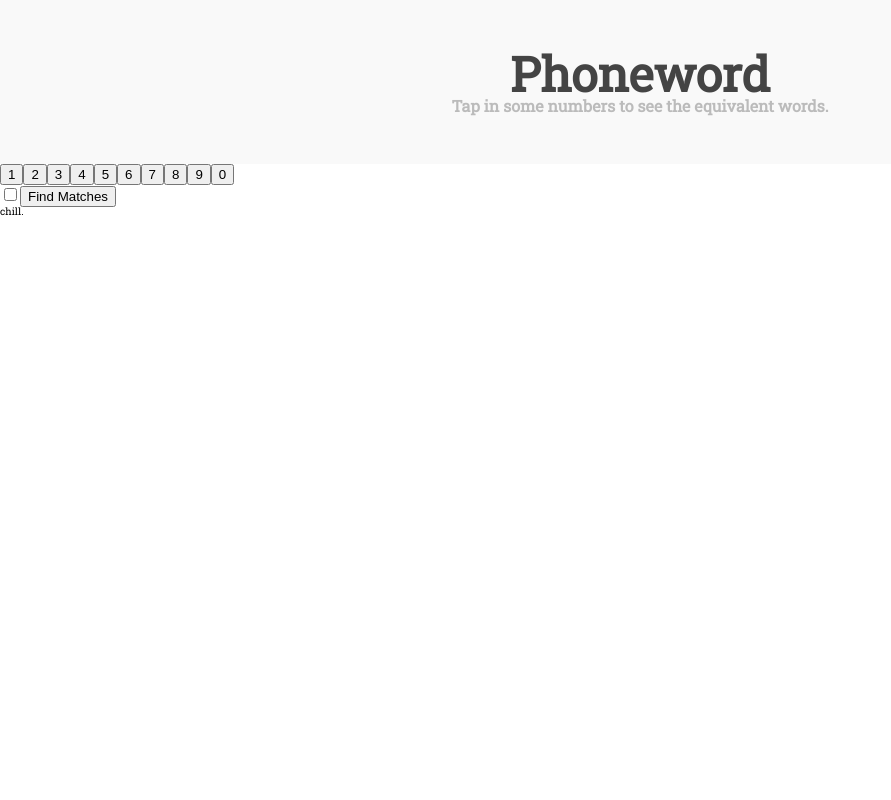
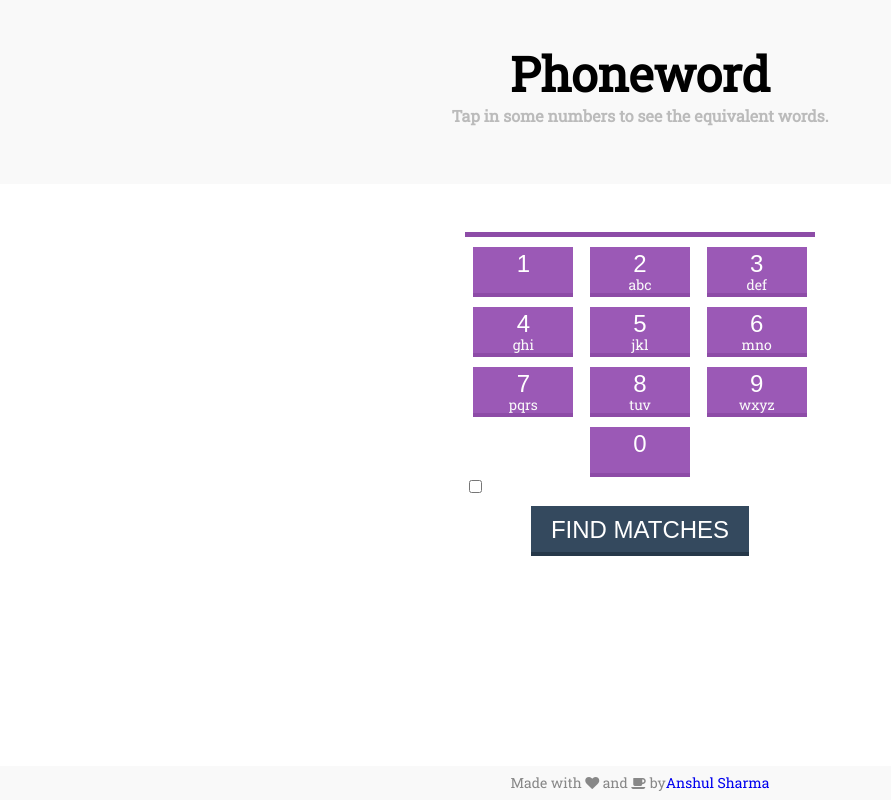
Before and after one commit to anshul119/phoneword, a React app: page / in a window 1280 px wide. Shown: the whole page, without its empty margins (0-891 px from the left). Built offline with nearby package versions, Linux system fonts and the light colour scheme.

Commit message:
added style and MAXLENGTH to limit query

```diff
--- a/public/index.html
+++ b/public/index.html
@@ -1,6 +1,7 @@
 <html>
 <head>
 	<title>PhoneWord</title>
+	<link rel="stylesheet" href="https://maxcdn.bootstrapcdn.com/font-awesome/4.7.0/css/font-awesome.min.css">
 	<link rel="stylesheet" href="style/main.css">
 </head>
 <body>
--- a/src/components/footer.js
+++ b/src/components/footer.js
@@ -4,7 +4,10 @@ export default class Footer extends React.Component {
 	render() {
 		return (
 			<div className="footer">
-				<p>chill.</p>
+				<p className="footer-credits center">
+					Made with <i className="fa fa-heart"></i> and <i className="fa fa-coffee"></i> by
+					<a href="https://www.linkedin.com/in/anshul119/" target="_blank">Anshul Sharma</a>
+				</p>
 			</div>
 		)
 	}
--- a/src/components/keyboard.js
+++ b/src/components/keyboard.js
@@ -1,7 +1,7 @@
 import React from 'react'
 import { KEYS } from '../constants/keys'
 import { fetchMatches } from '../actions/matchesAction'
-import Matches from './matches'
+import { MAXLENGTH } from '../constants/keys'
 
 export default class Keyboard extends React.Component {
 	constructor(props){
@@ -14,6 +14,9 @@ export default class Keyboard extends React.Component {
 
 	typeNumber(number) {
 		this.setState((previousState) => {
+			if(previousState.typedNumber.toString().length > MAXLENGTH - 1) {
+				return
+			}
 			return {typedNumber: previousState.typedNumber.concat(number)}
 		})
 	}
@@ -29,19 +32,22 @@ export default class Keyboard extends React.Component {
 	}
 
 	render() {
-		const keys = KEYS.map(key => {
+		const keys = KEYS.map((key, i) => {
 			return (
-				<button onClick={() => this.typeNumber(key.number)} key={key.number}>
-					{key.number}
-				</button>)
+				<div className="keyboard-keys-key center" key={i}>
+					<button className="button button-primary" onClick={() => this.typeNumber(key.number)}>
+						{key.number}
+					</button>
+					<span>{key.letters}</span>
+				</div>
+			)
 		})
 		return (
 			<div className="keyboard">
-				<div className="typedNumber">{this.state.typedNumber}</div>
-				<div className="keys">{keys}</div>
+				<div className="keyboard-typed_number">{this.state.typedNumber}</div>
+				<div className="keyboard-keys">{keys}</div>
 				<input type="checkbox" checked={this.state.dictionary} onChange={() => {this.toggleDictionary()}} name="dictionaryMatches"/>
-				<button className="get-result" onClick={() => {this.findMatches()}}>Find Matches</button>
-				<Matches matches ={this.props.matches.allMatches} />
+				<button className="keyboard-get_result button button-secondary" onClick={() => {this.findMatches()}}>Find Matches</button>
 			</div>
 		)
 	}
--- a/src/components/matches.js
+++ b/src/components/matches.js
@@ -1,12 +1,12 @@
 import React from 'react'
 
 export default class Matches extends React.Component {
-	render() {
+	render () {
 		return (
 			<div className="matches">
 				<ul>
 					{this.props.matches.map((match, i) => {
-						return <li key={i} >{match}</li>
+						return <li key={i}>{match}</li>
 					})}
 				</ul>
 			</div>
--- a/src/constants/keys.js
+++ b/src/constants/keys.js
@@ -1,12 +1,14 @@
 export const KEYS = [
-	{ number : 1, letters : ['']},
-	{ number : 2, letters : ['a', 'b', 'c']},
-	{ number : 3, letters : ['d', 'e', 'f']},
-	{ number : 4, letters : ['g', 'h', 'i']},
-	{ number : 5, letters : ['j', 'k', 'l']},
-	{ number : 6, letters : ['m', 'n', 'o']},
-	{ number : 7, letters : ['p', 'q', 'r', 's']},
-	{ number : 8, letters : ['t', 'u', 'v']},
-	{ number : 9, letters : ['w', 'x', 'y', 'z']},
-	{ number : 0, letters : ['']}
+	{ number : 1, letters : ''},
+	{ number : 2, letters : 'abc'},
+	{ number : 3, letters : 'def'},
+	{ number : 4, letters : 'ghi'},
+	{ number : 5, letters : 'jkl'},
+	{ number : 6, letters : 'mno'},
+	{ number : 7, letters : 'pqrs'},
+	{ number : 8, letters : 'tuv'},
+	{ number : 9, letters : 'wxyz'},
+	{ number : 0, letters : ''}
 ]
+
+export const MAXLENGTH = 6
--- a/src/containers/main.js
+++ b/src/containers/main.js
@@ -2,6 +2,7 @@ import React from 'react'
 import { connect } from 'react-redux'
 import Header from '../components/header'
 import Keboard from '../components/keyboard'
+import Matches from '../components/matches'
 import Footer from '../components/footer'
 
 class Main extends React.Component {
@@ -9,7 +10,10 @@ class Main extends React.Component {
 		return (
 			<div>
 				<Header />
-				<Keboard matches={this.props.matches} dispatch={this.props.dispatch} />
+				<div className="content-wrapper">
+					<Keboard dispatch={this.props.dispatch} />
+					<Matches matches ={this.props.matches.allMatches} />
+				</div>
 				<Footer />
 			</div>
 		)
--- a/src/styles/all.scss
+++ b/src/styles/all.scss
@@ -4,5 +4,8 @@
 @import "config/colors";
 
 @import "./common";
+@import "./header.scss";
 @import "./main.scss";
-@import "./header.scss";
+@import "./keyboard.scss";
+@import "./matches.scss";
+@import "./footer.scss";
--- a/src/styles/common.scss
+++ b/src/styles/common.scss
@@ -5,3 +5,32 @@
 .uppercase {
 	text-transform: uppercase;
 }
+
+.button {
+	vertical-align: top;
+	color: $button-text;
+	text-align: center;
+	border: 0;
+	cursor: pointer;
+
+	&-primary {
+		border-bottom: .2rem solid $button-shadow-primary;
+		background: $button-primary;
+		-webkit-box-shadow: inset 0 -.2rem $button-shadow-primary;
+		box-shadow: inset 0 -.2rem $button-shadow-primary;
+	}
+
+	&-secondary {
+		border-bottom: .2rem solid $button-shadow-secondary;
+		background: $button-secondary;
+		-webkit-box-shadow: inset 0 -.2rem $button-shadow-secondary;
+		box-shadow: inset 0 -.2rem $button-shadow-secondary;
+	}
+
+	&:active {
+		top: .1rem;
+		outline: none;
+		-webkit-box-shadow: none;
+		box-shadow: none;
+	}
+}
--- a/src/styles/config/colors.scss
+++ b/src/styles/config/colors.scss
@@ -2,12 +2,15 @@ $header-bg: #F9F9F9;
 $heading: #000000;
 $subheading: #BBBBBB;
 
-$card-name: #444444;
-$card-caption: #BBBBBB;
-$card-cover-hover: #000000;
+$input-border: #8D4CA7;
 
-$project-description: #888888;
-$navigate-back-link-color: #000000;
+$button-primary: #9B59B6;
+$button-secondary: #34495E;
+$button-shadow-primary: #8D4CA7;
+$button-shadow-secondary: #263849;
+$button-text: #FFFFFF;
+$button-letters-text: #F9F9F9;
 
-$heading: #444444;
-$content: #888888;
+
+$footer-bg: #F9F9F9;
+$footer-credits: #888888;
--- a/src/styles/config/reset.scss
+++ b/src/styles/config/reset.scss
@@ -50,3 +50,4 @@ table {
 	border-collapse: collapse;
 	border-spacing: 0;
 }
+button:focus {outline:0;}
--- /dev/null
+++ b/src/styles/footer.scss
@@ -0,0 +1,12 @@
+.footer {
+	position: fixed;
+	bottom: 0;
+	width: 100%;
+	padding: 1rem 0 ;
+	background: $footer-bg;
+
+	&-credits {
+		font-size: 1.4rem;
+		color: $footer-credits;
+	}
+}
--- a/src/styles/header.scss
+++ b/src/styles/header.scss
@@ -1,8 +1,8 @@
 .header {
 	margin: 0 auto;
 	max-width: 100%;
-	padding-bottom: 50px;
-	padding-top: 50px;
+	padding-bottom: 5rem;
+	padding-top: 5rem;
 	background-color: $header-bg;
 
 	&-heading {
@@ -11,6 +11,7 @@
 	}
 
 	&-sub_heading {
+		margin: 1rem 0;
 		font-size: 1.6rem;
 		color: $subheading;
 	}
--- /dev/null
+++ b/src/styles/keyboard.scss
@@ -0,0 +1,49 @@
+.keyboard {
+	max-width: 35rem;
+	margin: 0 auto;
+
+	&-typed_number {
+		min-height: 2.8rem;
+		padding: 1rem;
+		border-bottom: .5rem solid $input-border;
+		font-size: 2.8rem;
+	}
+
+	&-keys {
+	display: flex;
+	flex-wrap: wrap;
+	justify-content: space-around;
+	align-items: center;
+
+		&-key {
+			position: relative;
+			flex-basis: 33.3%;
+
+			button {
+				width: 10rem;
+				height: 5rem;
+				margin: 1rem 0 0;
+				padding: 0 0 1.5rem 0;
+				font-size: 2.4rem;
+			}
+
+			span {
+				position: absolute;
+				bottom: .5rem;
+				left: 50%;
+				transform: translateX(-50%);
+				font-size: 1.4rem;
+				color: $button-letters-text;
+				pointer-events: none;
+			}
+		}
+	}
+
+	&-get_result {
+		display: block;
+		padding: 1rem 2rem;
+		margin: 1rem auto;
+		font-size: 2.4rem;
+		text-transform: uppercase;
+	}
+}
--- a/src/utils/t9converter.js
+++ b/src/utils/t9converter.js
@@ -1,6 +1,6 @@
 let keyMap = [
-	[],
-	[],
+	[''],
+	[''],
 	['a', 'b', 'c'],
 	['d', 'e', 'f'],
 	['g', 'h', 'i'],
```
Also changed, not shown: server.js (+32 -22 lines), .eslintrc.json, src/styles/matches.scss (added).
